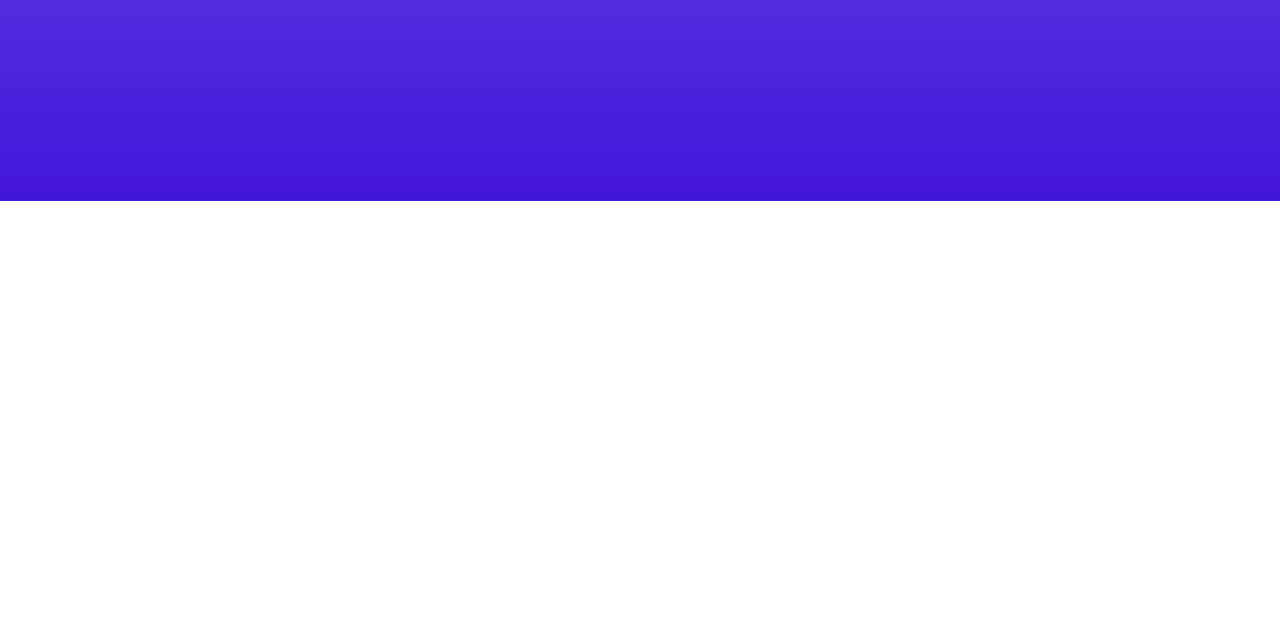
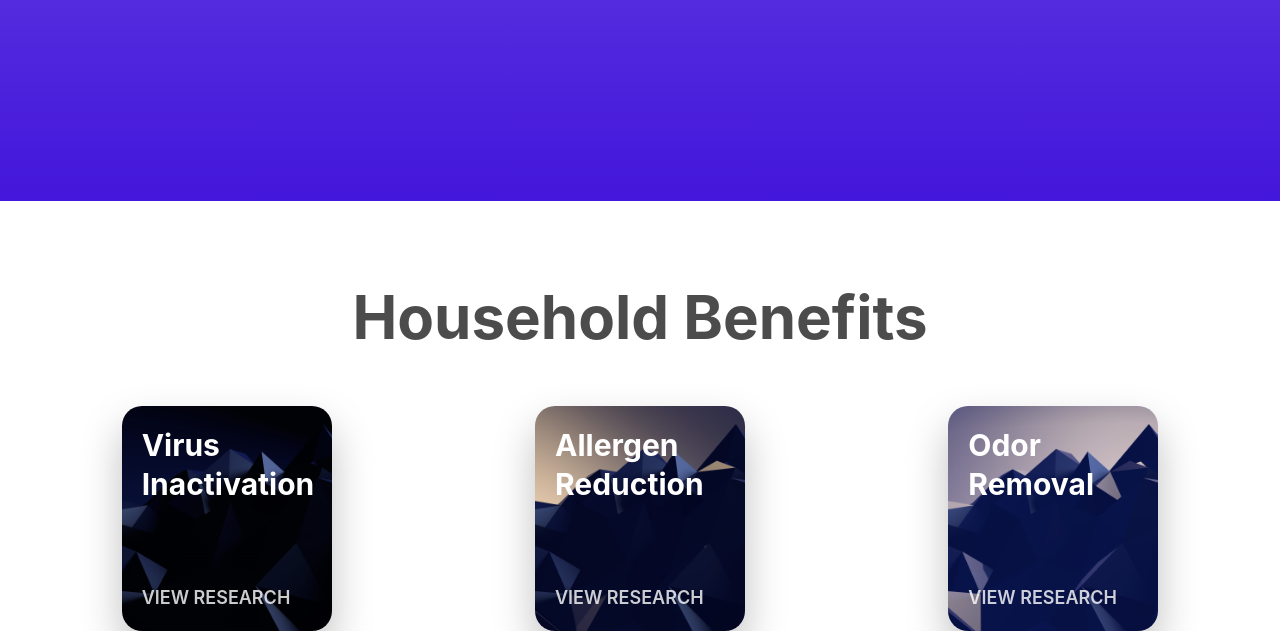
Before and after one commit to earth2travis/violet-filter, a Gatsby site: page / in a window 1280 px wide. Shown: the part 719-1350 px from the top of the page. Before the commit the page ends 947 px from the top, so only its background shows below. Built offline with nearby package versions, Linux system fonts and the light colour scheme; Gatsby itself is replaced by a stand-in of ours.

Commit message:
Add cards and update nav

```diff
--- /dev/null
+++ b/src/components/Card.css
@@ -0,0 +1,44 @@
+.Card {
+  max-width: 300px;
+  height: 225px;
+  position: relative;
+  overflow: hidden;
+  border-radius: 20px;
+  box-shadow: 0 20px 40px rgba(0, 0, 0, 0.25);
+  display: grid;
+  grid-template-rows: 1fr 1fr;
+  transition: 0.8s cubic-bezier(0.2, 0.8, 0.2, 1);
+}
+
+.Card:hover {
+  transform: scale(1.1, 1.1);
+  box-shadow: 0 30px 60px rgba(0, 0, 0, 0.5);
+}
+
+.Card:hover img {
+  transform: translateY(-20px);
+}
+
+.Card img {
+  position: absolute;
+  top: 0;
+  height: 110%;
+  z-index: -1;
+  transition: 0.8s cubic-bezier(0.2, 0.8, 0.2, 1);
+}
+
+.Card h3 {
+  color: white;
+  font-size: 30px;
+  margin: 20px 0 0 20px;
+  width: 190px;
+}
+
+.Card p {
+  color: rgba(255, 255, 255, 0.8);
+  text-transform: uppercase;
+  font-weight: 600;
+  font-size: 18px;
+  align-self: end;
+  margin: 0 0 20px 20px;
+}
--- /dev/null
+++ b/src/components/Card.js
@@ -0,0 +1,12 @@
+import React from "react"
+import "./Card.css"
+
+const Card = props => (
+  <div className="Card">
+    <img src={props.image} alt="" />
+    <h3>{props.title}</h3>
+    <p>{props.text}</p>
+  </div>
+)
+
+export default Card
--- a/src/components/header.js
+++ b/src/components/header.js
@@ -12,8 +12,8 @@ const Header = ({ siteTitle }) => (
           alt=""
         />
       </Link>
-      <Link to="#">Products</Link>
       <Link to="#">Technology</Link>
+      <Link to="#">Research</Link>
       <Link to="#">Company</Link>
       <button>Pre-Order</button>
     </div>
--- a/src/components/layout/layout.css
+++ b/src/components/layout/layout.css
@@ -109,5 +109,30 @@ a {
   color: #55ccf2;
 }
 
-@media (max-width: 640px) {
+@media (max-width: 720px) {
+  .Cards {
+    padding-top: 150px;
+  }
 }
+
+.Cards h2 {
+  margin: 50px 20px;
+  font-size: 60px;
+  text-align: center;
+  font-weight: 700;
+  color: rgba(0, 0, 0, 0.7);
+}
+
+.CardGroup {
+  margin: 50px 40px 100px;
+  display: grid;
+  grid-template-columns: repeat(3, 1fr);
+  grid-gap: 40px;
+  justify-items: center;
+}
+
+@media (max-width: 720px) {
+  .CardGroup {
+    grid-template-columns: repeat(1, 1fr);
+  }
+}
--- a/src/pages/index.js
+++ b/src/pages/index.js
@@ -7,6 +7,7 @@ import {
   faInstagram,
   faTwitter,
 } from "@fortawesome/free-brands-svg-icons"
+import Card from "../components/Card"
 
 function IndexPage() {
   return (
@@ -56,6 +57,26 @@ function IndexPage() {
             </path>
           </svg>
         </div>
+        <div className="Cards">
+          <h2>Household Benefits</h2>
+          <div className="CardGroup">
+            <Card
+              title="Virus Inactivation"
+              text="View research"
+              image={require("../images/wallpaper.jpg")}
+            />
+            <Card
+              title="Allergen Reduction"
+              text="View research"
+              image={require("../images/wallpaper2.jpg")}
+            />
+            <Card
+              title="Odor Removal"
+              text="View research"
+              image={require("../images/wallpaper3.jpg")}
+            />
+          </div>
+        </div>
       </div>
     </Layout>
   )
```
